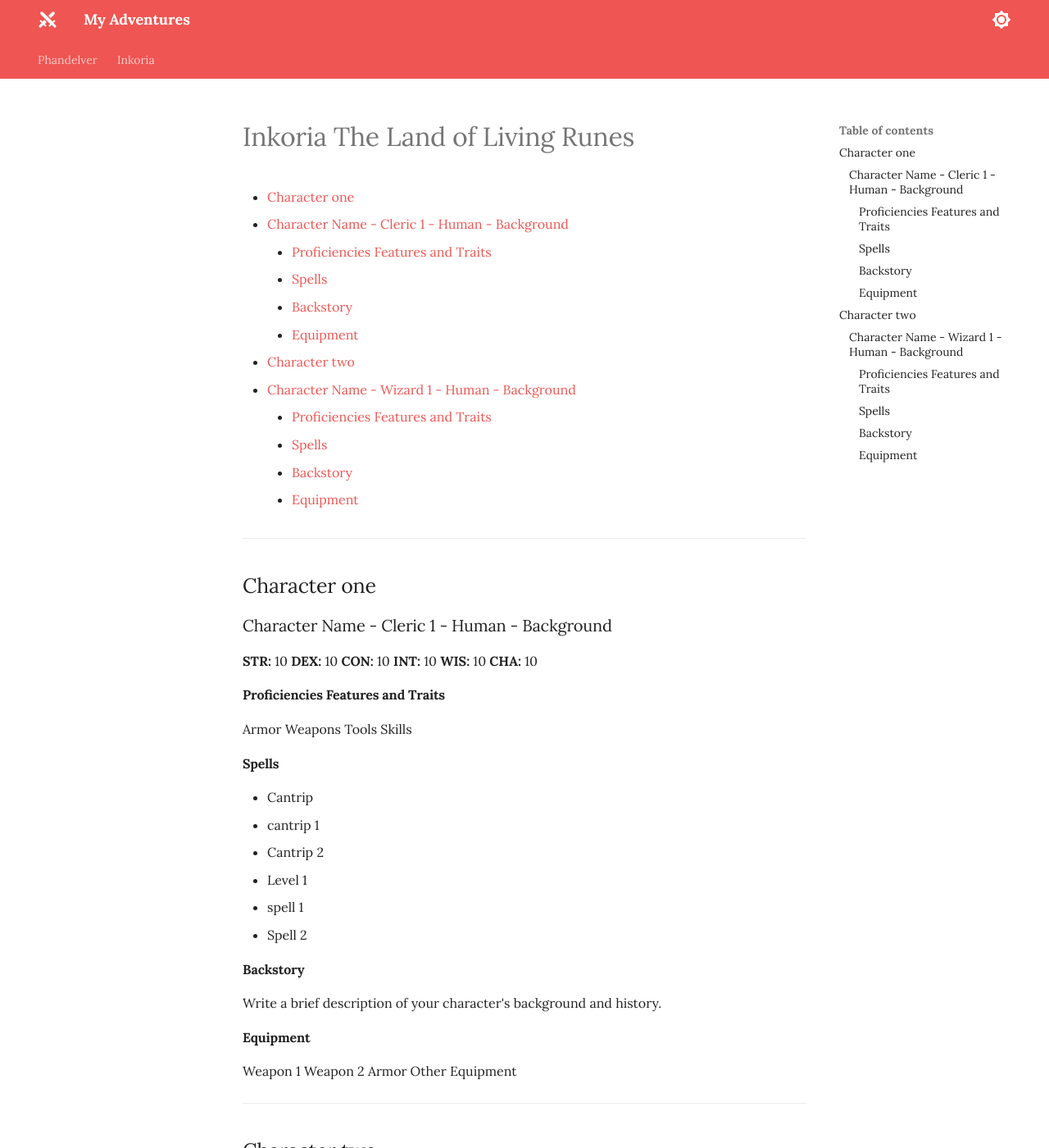
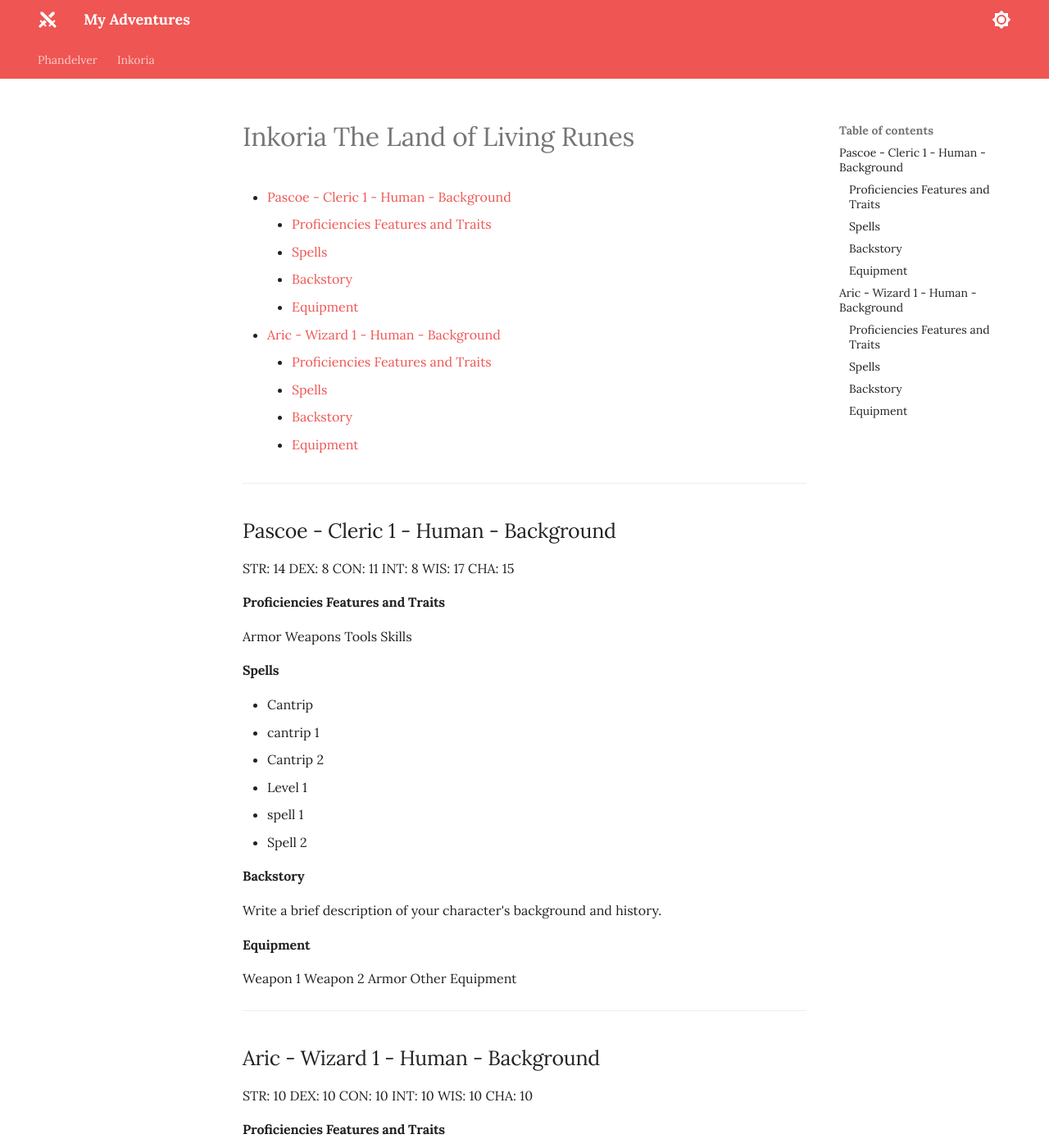
Before and after one commit to jonasmcferreira/adventures, an MkDocs documentation site: the page built from docs/inkoria/characters.md, in a window 1280 px wide and 1400 px high. Shown: the whole window at 82% size. Built offline with MkDocs 1.6.1 and Material for MkDocs 9.7.7, drawn with Linux system fonts in a browser that asks for light colours; some of the changed text lies outside the part shown.

Commit message:
modified docs/inkoria/characters.md

```diff
--- a/docs/inkoria/characters.md
+++ b/docs/inkoria/characters.md
@@ -1,13 +1,11 @@
 # Inkoria The Land of Living Runes
 
-- [Character one](#character-one)
-  - [Character Name - Cleric 1 - Human - Background](#character-name---cleric-1---human---background)
+- [Pascoe - Cleric 1 - Human - Background](#pascoe---cleric-1---human---background)
     - [Proficiencies Features and Traits](#proficiencies-features-and-traits)
     - [Spells](#spells)
     - [Backstory](#backstory)
     - [Equipment](#equipment)
-- [Character two](#character-two)
-  - [Character Name - Wizard 1 - Human - Background](#character-name---wizard-1---human---background)
+- [Aric - Wizard 1 - Human - Background](#aric---wizard-1---human---background)
     - [Proficiencies Features and Traits](#proficiencies-features-and-traits-1)
     - [Spells](#spells-1)
     - [Backstory](#backstory-1)
@@ -15,16 +13,14 @@
 
 ---
 
-## Character one
+## Pascoe - Cleric 1 - Human - Background
 
-### Character Name - Cleric 1 - Human - Background
-
-**STR:** 10
-**DEX:** 10
-**CON:** 10
-**INT:** 10
-**WIS:** 10
-**CHA:** 10
+STR: 14
+DEX: 8
+CON: 11
+INT: 8
+WIS: 17
+CHA: 15
 
 #### Proficiencies Features and Traits
 
@@ -55,16 +51,14 @@ Other Equipment
 
 ---
 
-## Character two
+## Aric - Wizard 1 - Human - Background
 
-### Character Name - Wizard 1 - Human - Background
-
-**STR:** 10
-**DEX:** 10
-**CON:** 10
-**INT:** 10
-**WIS:** 10
-**CHA:** 10
+STR: 10
+DEX: 10
+CON: 10
+INT: 10
+WIS: 10
+CHA: 10
 
 #### Proficiencies Features and Traits
 
```
